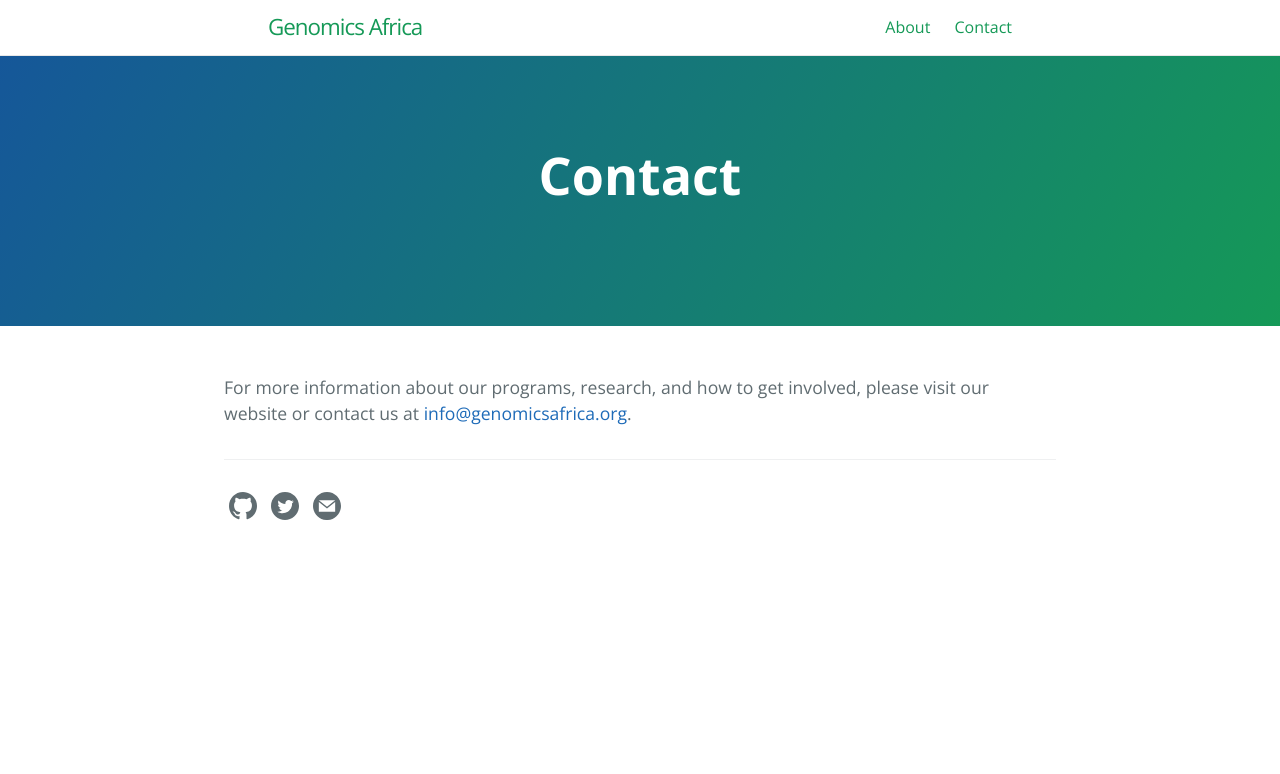
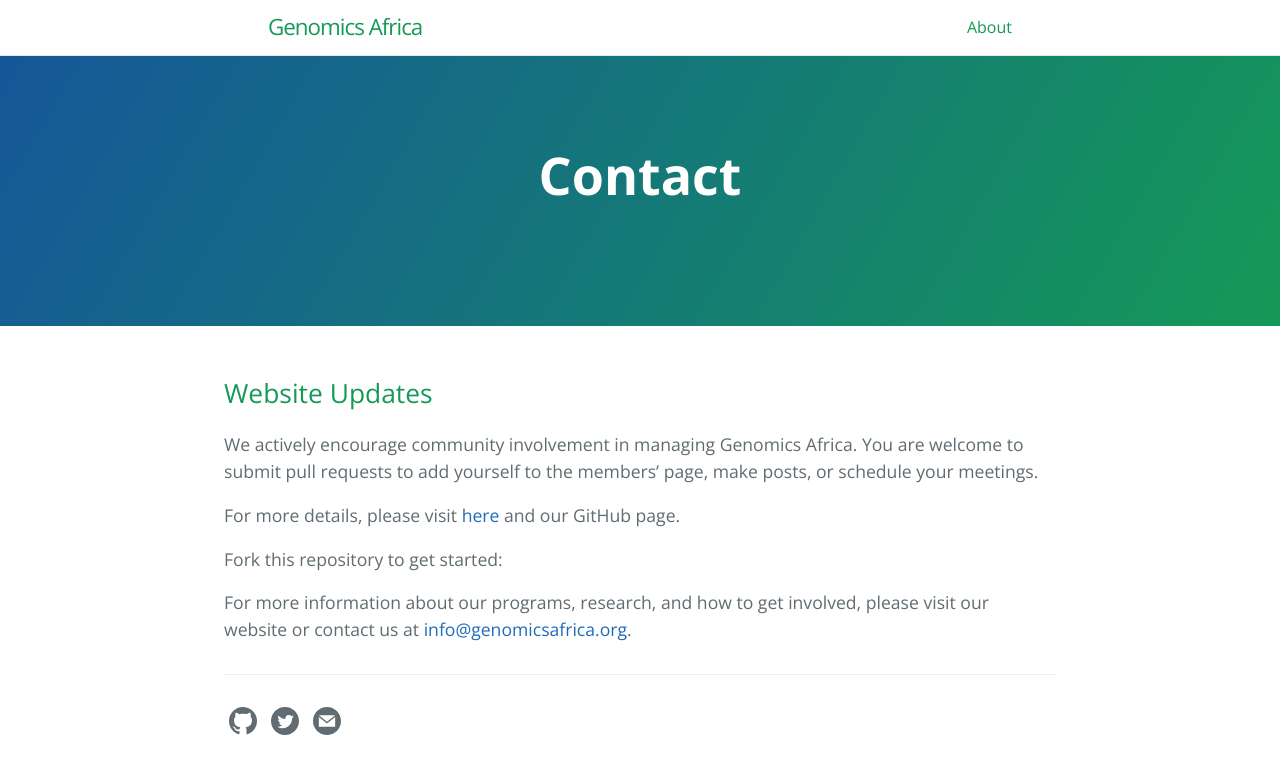
Before and after one commit to OluwaninsolaAO/genomics-africa, a Jekyll site: the page built from contact.md, in a window 1280 px wide. Shown: the top 774 px of the page. Built offline with Jekyll 4.4.1, drawn with Linux system fonts in a browser that asks for light colours.

Commit message:
Update contact.md

```diff
--- a/contact.md
+++ b/contact.md
@@ -1,9 +1,13 @@
 ---
 layout: page
 title: Contact
-# tagline:
-ref: contact
-order: 1
+permalink: /contact/
 ---
+## Website Updates
+We actively encourage community involvement in managing Genomics Africa. You are welcome to submit pull requests to add yourself to the members' page, make posts, or schedule your meetings.
+
+For more details, please visit [here](/readme) and our GitHub page.
+
+Fork this repository to get started:
 
 For more information about our programs, research, and how to get involved, please visit our website or contact us at [info@genomicsafrica.org](mailto:info@genomicsafrica.org).
```
